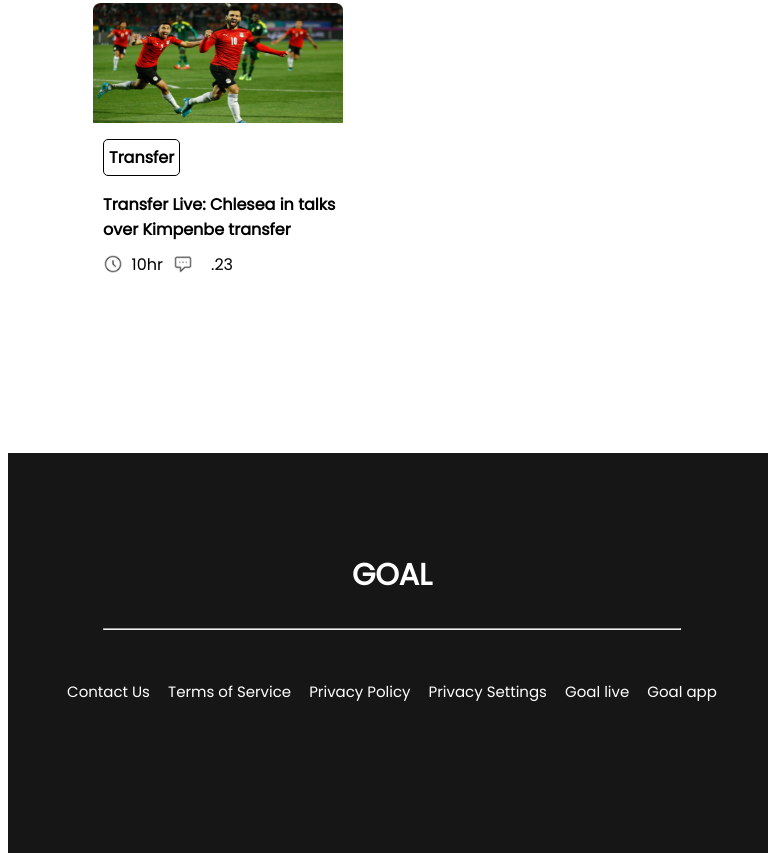
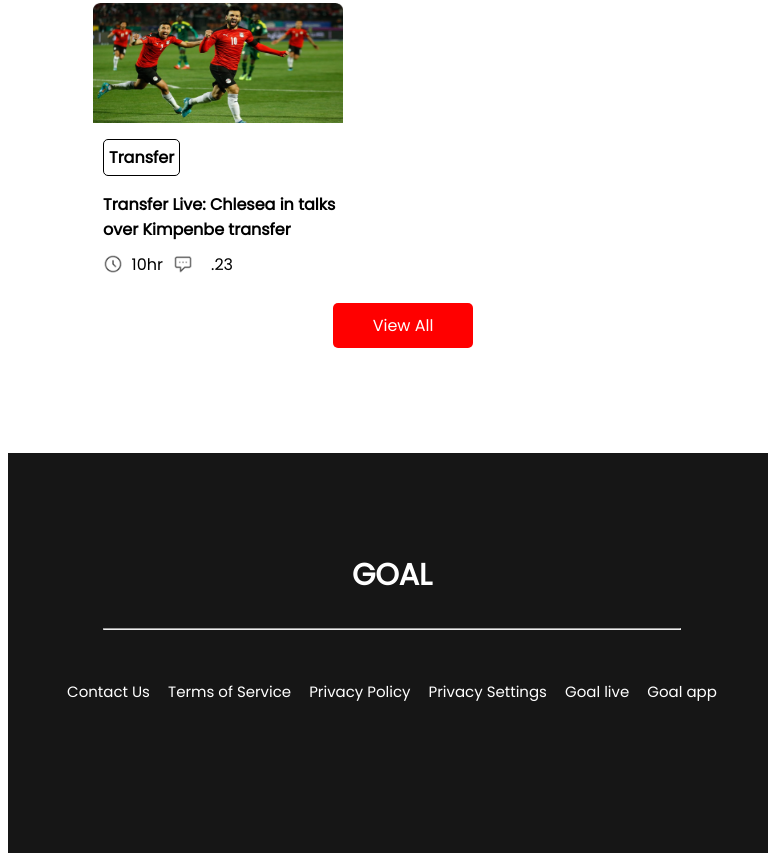
Before and after one commit to tahrimsadman/World-Cup, a plain HTML site: page website-1.html in a window 768 px wide. Shown: the part 1805-2658 px from the top of the page. Drawn offline with Linux system fonts and the light colour scheme.

Commit message:
last-push

```diff
--- a/styles/style1.css
+++ b/styles/style1.css
@@ -162,6 +162,9 @@ h1{
     height: 20px;
     margin-top: 2px;
 }
+.view{
+    display: none;
+}
 /* ---------------------------------------------------
 
                      footer-section
@@ -265,6 +268,17 @@ hr{
         height: 300px;
         margin: 0px;
     }
+    .view{
+        display: flex;
+        justify-content: center;
+        background-color: red;
+        margin-left: 290px;
+        border-radius: 5px;
+        width: 120px;
+        height: 25px;
+        padding: 10px;
+        color: white;
+    }
     footer{
         margin-top: 2250px;
         margin-left: 0px;
@@ -349,6 +363,9 @@ hr{
         margin-top: 30px;
 
     }
+    .view{
+        display: none;
+    }
     footer{
         margin-top: 3900px;
         margin-left: 0px;
--- a/website-1.html
+++ b/website-1.html
@@ -197,6 +197,7 @@
                     </div>
                 </div>
             </div>
+            <div class="view">View All</div>
         </div>
     </section>
     <section>
```
